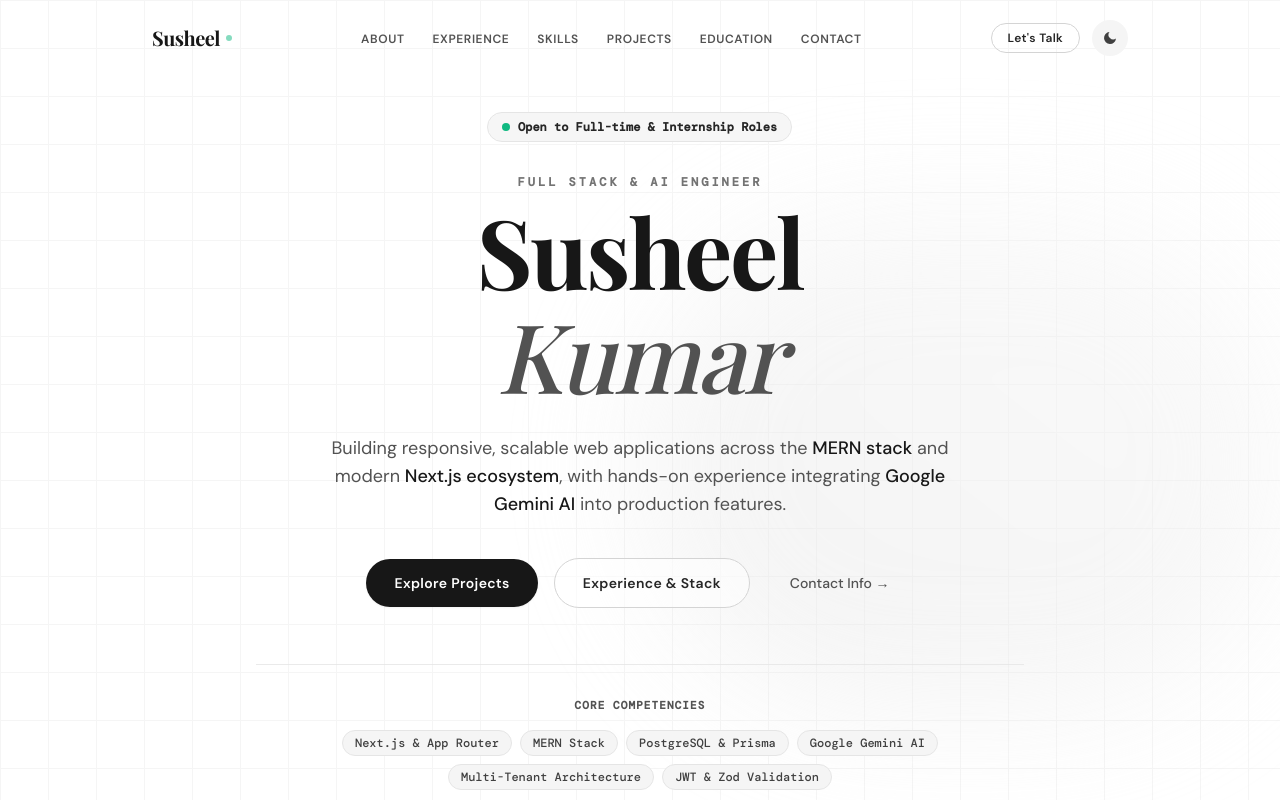
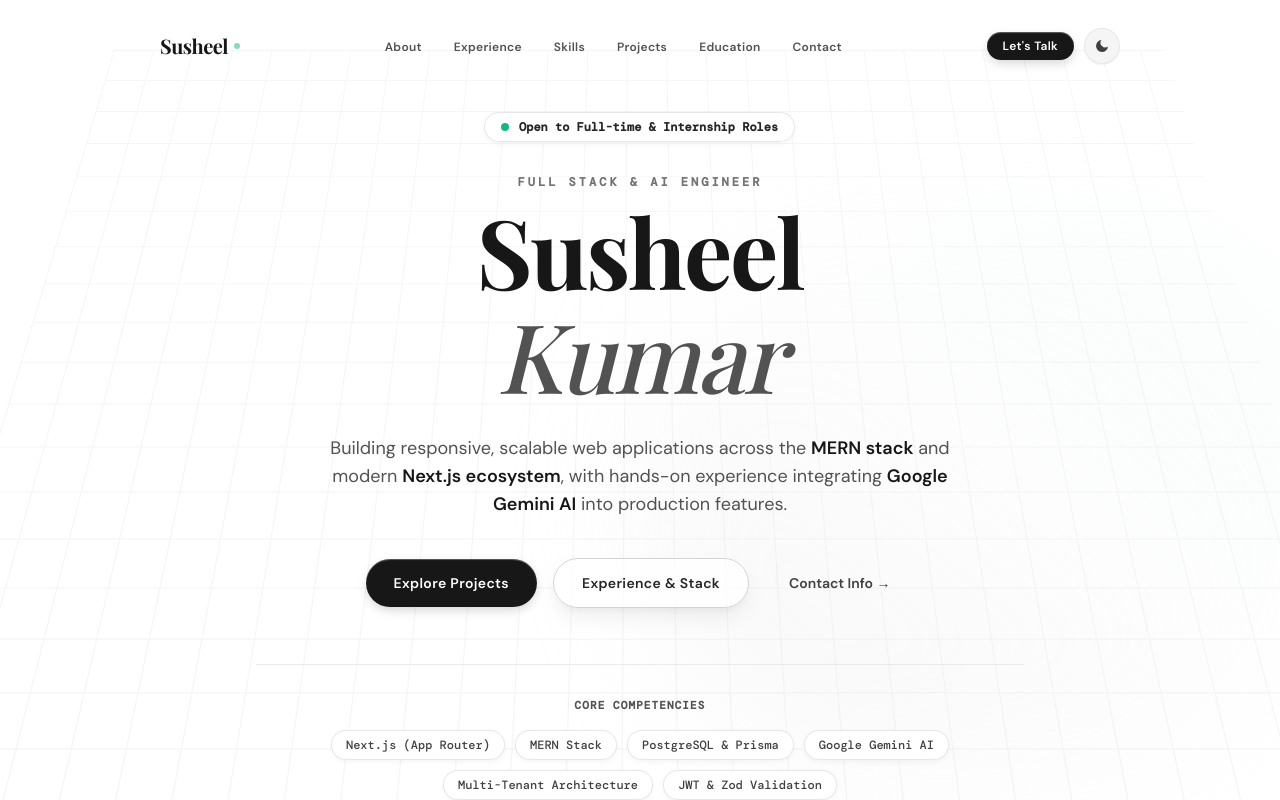
Before and after one commit to SusheelK7/Portfolio, a React (Vite) app: page / in a window 1280 px wide. Shown: the top 800 px of the page. Built offline with nearby package versions, Linux system fonts and the light colour scheme; a web font is replaced by a local one.

Commit message:
completed portfolio

```diff
--- a/src/components/About.jsx
+++ b/src/components/About.jsx
@@ -40,7 +40,7 @@ export default function About() {
             ].map(({ label, value }, i) => (
               <div
                 key={label}
-                className={`reveal reveal-delay-${i + 1} flex items-start gap-4 p-4 rounded-xl border border-neutral-200 dark:border-neutral-800 bg-white dark:bg-neutral-950`}
+                className={`reveal reveal-delay-${i + 1} card-3d flex items-start gap-4 p-4 rounded-xl border border-neutral-200/90 dark:border-neutral-800 bg-white dark:bg-neutral-950`}
               >
                 <span className="font-mono text-xs font-extrabold text-neutral-600 dark:text-neutral-400 uppercase tracking-widest pt-0.5 w-24 shrink-0">
                   {label}
--- a/src/components/Education.jsx
+++ b/src/components/Education.jsx
@@ -16,7 +16,7 @@ export default function Education() {
         </h2>
 
         {/* Education card */}
-        <div className="reveal reveal-delay-1 bg-white dark:bg-neutral-950 rounded-2xl border border-neutral-200 dark:border-neutral-800 p-8 md:p-10 mb-8">
+        <div className="reveal reveal-delay-1 card-3d bg-white dark:bg-neutral-950 rounded-2xl border border-neutral-200/90 dark:border-neutral-800 p-8 md:p-10 mb-8">
           <div className="flex flex-col md:flex-row md:justify-between md:items-start gap-4">
             <div>
               <p className="font-mono text-xs tracking-widest uppercase font-extrabold text-neutral-600 dark:text-neutral-400 mb-2">
@@ -33,7 +33,7 @@ export default function Education() {
               </p>
             </div>
             <div className="text-right shrink-0">
-              <span className="inline-block px-4 py-2 rounded-full border border-neutral-200 dark:border-neutral-700 font-mono text-xs text-neutral-700 dark:text-neutral-300">
+              <span className="inline-block px-4 py-2 rounded-full border border-neutral-200 dark:border-neutral-700 font-mono text-xs text-neutral-700 dark:text-neutral-300 pill-3d">
                 2023 – 2027
               </span>
               <p className="font-mono text-xs text-neutral-600 dark:text-neutral-400 font-bold mt-2">
@@ -65,7 +65,7 @@ export default function Education() {
             ].map(({ title, desc }, i) => (
               <div
                 key={title}
-                className={`reveal reveal-delay-${i + 2} p-5 rounded-xl border border-neutral-200 dark:border-neutral-800 bg-white dark:bg-neutral-950`}
+                className={`reveal reveal-delay-${i + 2} card-3d p-5 rounded-xl border border-neutral-200/90 dark:border-neutral-800 bg-white dark:bg-neutral-950`}
               >
                 <h4 className="font-body font-semibold text-sm text-neutral-900 dark:text-white mb-2">
                   {title}
--- a/src/components/Hero.jsx
+++ b/src/components/Hero.jsx
@@ -1,6 +1,6 @@
 export default function Hero() {
   const highlights = [
-    "Next.js & App Router",
+    "Next.js (App Router)",
     "MERN Stack",
     "PostgreSQL & Prisma",
     "Google Gemini AI",
@@ -13,37 +13,38 @@ export default function Hero() {
       id="hero"
       className="scroll-section relative flex flex-col justify-center overflow-hidden bg-white dark:bg-neutral-950 pt-28 pb-16"
     >
-      {/* Subtle grid background */}
+      {/* 3D Isometric Grid Background */}
       <div
-        className="absolute inset-0 opacity-[0.035] dark:opacity-[0.06] pointer-events-none"
+        className="absolute inset-0 opacity-[0.04] dark:opacity-[0.08] pointer-events-none"
         style={{
           backgroundImage:
             "linear-gradient(#000 1px, transparent 1px), linear-gradient(90deg, #000 1px, transparent 1px)",
           backgroundSize: "48px 48px",
+          transform: "perspective(1000px) rotateX(25deg) translateY(-80px)",
         }}
       />
 
-      {/* Ambient background glow */}
-      <div className="absolute top-1/4 left-1/2 -translate-x-1/2 -translate-y-1/2 w-[650px] h-[500px] rounded-full bg-gradient-to-tr from-neutral-200 to-neutral-100 dark:from-neutral-900/80 dark:to-neutral-800/40 blur-3xl opacity-70 pointer-events-none animate-glow" />
+      {/* 3D Ambient multi-layer background glow */}
+      <div className="absolute top-1/4 left-1/2 -translate-x-1/2 -translate-y-1/2 w-[700px] h-[550px] rounded-full bg-gradient-to-tr from-neutral-200/90 via-neutral-100/50 to-emerald-200/20 dark:from-neutral-900/90 dark:via-neutral-800/40 dark:to-emerald-950/20 blur-3xl opacity-75 pointer-events-none animate-glow" />
 
       <div className="relative z-10 max-w-5xl mx-auto px-6 text-center my-auto">
-        {/* Live status badge */}
-        <div className="reveal inline-flex items-center gap-2 px-3.5 py-1.5 rounded-full bg-neutral-100/90 dark:bg-neutral-900/90 border border-neutral-200 dark:border-neutral-800 mb-8 backdrop-blur-sm">
+        {/* 3D Live status badge */}
+        <div className="reveal inline-flex items-center gap-2.5 px-4 py-1.5 rounded-full bg-white/90 dark:bg-neutral-900/90 border border-neutral-200/90 dark:border-neutral-800/90 mb-8 backdrop-blur-md pill-3d">
           <span className="relative flex h-2 w-2">
             <span className="animate-ping absolute inline-flex h-full w-full rounded-full bg-emerald-400 opacity-75"></span>
             <span className="relative inline-flex rounded-full h-2 w-2 bg-emerald-500"></span>
           </span>
-          <span className="font-mono text-xs font-semibold text-neutral-800 dark:text-neutral-300">
+          <span className="font-mono text-xs font-semibold text-neutral-800 dark:text-neutral-200">
             Open to Full-time & Internship Roles
           </span>
         </div>
 
         {/* Tag line */}
-        <p className="reveal reveal-delay-1 font-mono text-xs tracking-[0.25em] uppercase text-neutral-500 dark:text-neutral-400 mb-3 font-bold">
+        <p className="reveal reveal-delay-1 font-mono text-xs tracking-[0.25em] uppercase text-neutral-500 dark:text-neutral-400 mb-3 font-extrabold">
           Full Stack & AI Engineer
         </p>
 
-        {/* Name */}
+        {/* 3D Heading typography */}
         <h1 className="reveal reveal-delay-2 font-display text-6xl sm:text-7xl md:text-8xl font-bold text-neutral-900 dark:text-white leading-[0.95] tracking-tight mb-2">
           Susheel
         </h1>
@@ -53,41 +54,41 @@ export default function Hero() {
 
         {/* Summary */}
         <p className="reveal reveal-delay-3 font-body text-base md:text-lg font-normal text-neutral-600 dark:text-neutral-400 max-w-2xl mx-auto leading-relaxed mb-10">
-          Building responsive, scalable web applications across the <span className="text-neutral-900 dark:text-white font-medium">MERN stack</span> and modern <span className="text-neutral-900 dark:text-white font-medium">Next.js ecosystem</span>, with hands-on experience integrating <span className="text-neutral-900 dark:text-white font-medium">Google Gemini AI</span> into production features.
+          Building responsive, scalable web applications across the <span className="text-neutral-900 dark:text-white font-semibold">MERN stack</span> and modern <span className="text-neutral-900 dark:text-white font-semibold">Next.js ecosystem</span>, with hands-on experience integrating <span className="text-neutral-900 dark:text-white font-semibold">Google Gemini AI</span> into production features.
         </p>
 
-        {/* CTAs */}
+        {/* 3D Action Buttons */}
         <div className="reveal reveal-delay-4 flex flex-wrap gap-4 justify-center items-center mb-14">
           <a
             href="#projects"
-            className="px-7 py-3.5 bg-neutral-900 dark:bg-white text-white dark:text-neutral-950 font-body font-semibold text-sm tracking-wide rounded-full hover:bg-neutral-800 dark:hover:bg-neutral-100 shadow-sm transition-all hover:scale-[1.02] active:scale-[0.98]"
+            className="px-7 py-3.5 bg-neutral-900 dark:bg-white text-white dark:text-neutral-950 font-body font-semibold text-sm tracking-wide rounded-full btn-3d"
           >
             Explore Projects
           </a>
           <a
             href="#experience"
-            className="px-7 py-3.5 border border-neutral-300 dark:border-neutral-700 bg-white/50 dark:bg-neutral-900/50 backdrop-blur-sm text-neutral-800 dark:text-neutral-200 font-body font-semibold text-sm tracking-wide rounded-full hover:border-neutral-900 dark:hover:border-white transition-all hover:scale-[1.02] active:scale-[0.98]"
+            className="px-7 py-3.5 border border-neutral-300 dark:border-neutral-700 bg-white/70 dark:bg-neutral-900/70 backdrop-blur-md text-neutral-800 dark:text-neutral-200 font-body font-semibold text-sm tracking-wide rounded-full hover:border-neutral-900 dark:hover:border-white transition-all card-3d"
           >
             Experience & Stack
           </a>
           <a
             href="#contact"
-            className="px-6 py-3.5 text-neutral-600 dark:text-neutral-400 font-body font-medium text-sm hover:text-neutral-950 dark:hover:text-white transition-colors"
+            className="px-6 py-3.5 text-neutral-700 dark:text-neutral-300 font-body font-semibold text-sm hover:text-neutral-950 dark:hover:text-white transition-colors"
           >
             Contact Info →
           </a>
         </div>
 
-        {/* Tech Highlights Strip */}
+        {/* 3D Tech Highlights Strip */}
         <div className="reveal reveal-delay-5 pt-8 border-t border-neutral-200/80 dark:border-neutral-800/80 max-w-3xl mx-auto">
           <p className="font-mono text-[11px] tracking-widest uppercase text-neutral-600 dark:text-neutral-400 mb-4 font-extrabold">
             Core Competencies
           </p>
-          <div className="flex flex-wrap justify-center gap-2">
+          <div className="flex flex-wrap justify-center gap-2.5">
             {highlights.map((h) => (
               <span
                 key={h}
-                className="px-3 py-1 rounded-full bg-neutral-100 dark:bg-neutral-900 border border-neutral-200 dark:border-neutral-800 font-mono text-xs text-neutral-700 dark:text-neutral-300 font-medium"
+                className="px-3.5 py-1.5 rounded-full bg-white dark:bg-neutral-900 border border-neutral-200/90 dark:border-neutral-800/90 font-mono text-xs text-neutral-700 dark:text-neutral-300 font-medium pill-3d hover:scale-105 transition-transform"
               >
                 {h}
               </span>
--- a/src/components/Navbar.jsx
+++ b/src/components/Navbar.jsx
@@ -7,36 +7,37 @@ export default function Navbar({ dark, toggleDark }) {
   const [menuOpen, setMenuOpen] = useState(false);
 
   useEffect(() => {
-    const handleScroll = () => setScrolled(window.scrollY > 30);
+    const handleScroll = () => setScrolled(window.scrollY > 40);
     window.addEventListener("scroll", handleScroll);
     return () => window.removeEventListener("scroll", handleScroll);
   }, []);
 
   return (
-    <header
-      className={`fixed top-0 left-0 right-0 z-50 transition-all duration-300 ${
+    <header className="fixed top-0 left-0 right-0 z-50 pointer-events-none">
+      <div className="max-w-5xl mx-auto px-4 sm:px-6 pt-3 transition-all duration-500">
+        <nav
+          className={`pointer-events-auto nav-island transition-all duration-500 ${
             scrolled
-          ? "py-3 bg-white/80 dark:bg-neutral-950/80 backdrop-blur-md border-b border-neutral-200/80 dark:border-neutral-800/80 shadow-sm"
-          : "py-5 bg-transparent"
-      }`}
+              ? "scrolled py-2.5 px-6 bg-white/90 dark:bg-neutral-900/90 backdrop-blur-xl border border-neutral-200/80 dark:border-neutral-800/90 rounded-full shadow-2xl max-w-4xl mx-auto"
+              : "py-4 px-2 bg-transparent border-transparent max-w-5xl mx-auto"
+          } flex items-center justify-between`}
         >
-      <div className="max-w-5xl mx-auto px-6 flex items-center justify-between">
           {/* Logo */}
           <a
             href="#hero"
-          className="group font-display text-xl font-bold tracking-tight text-neutral-900 dark:text-white flex items-center gap-1.5"
+            className="group font-display text-lg sm:text-xl font-bold tracking-tight text-neutral-900 dark:text-white flex items-center gap-1.5"
           >
-          <span>Susheel</span>
+            <span className="group-hover:tracking-wider transition-all duration-300">Susheel</span>
             <span className="w-1.5 h-1.5 rounded-full bg-emerald-500 inline-block animate-pulse" />
           </a>
 
-        {/* Desktop nav */}
-        <ul className="hidden md:flex gap-7 items-center">
+          {/* Desktop nav links with 3D hover pills */}
+          <ul className="hidden md:flex gap-1 items-center">
             {links.map((l) => (
               <li key={l}>
                 <a
                   href={`#${l.toLowerCase()}`}
-                className="font-body text-xs uppercase tracking-wider font-semibold text-neutral-600 dark:text-neutral-400 hover:text-neutral-950 dark:hover:text-white transition-colors py-1 relative after:absolute after:bottom-0 after:left-0 after:right-0 after:h-0.5 after:bg-neutral-900 dark:after:bg-white after:scale-x-0 hover:after:scale-x-100 after:transition-transform"
+                  className="px-3.5 py-1.5 rounded-full font-body text-xs font-semibold tracking-wide text-neutral-600 dark:text-neutral-400 hover:text-neutral-900 dark:hover:text-white hover:bg-white dark:hover:bg-neutral-800/90 hover:shadow-sm transition-all"
                 >
                   {l}
                 </a>
@@ -44,11 +45,11 @@ export default function Navbar({ dark, toggleDark }) {
             ))}
           </ul>
 
-        <div className="flex items-center gap-3">
-          {/* Quick Contact CTA on desktop */}
+          <div className="flex items-center gap-2.5">
+            {/* Quick Contact CTA */}
             <a
               href="#contact"
-            className="hidden sm:inline-flex items-center justify-center px-4 py-1.5 rounded-full text-xs font-semibold tracking-wide border border-neutral-300 dark:border-neutral-700 text-neutral-800 dark:text-neutral-200 hover:border-neutral-900 dark:hover:border-white transition-colors"
+              className="hidden sm:inline-flex items-center justify-center px-4 py-1.5 rounded-full text-xs font-semibold tracking-wide bg-neutral-900 dark:bg-white text-white dark:text-neutral-950 btn-3d"
             >
               Let's Talk
             </a>
@@ -57,7 +58,7 @@ export default function Navbar({ dark, toggleDark }) {
             <button
               onClick={toggleDark}
               aria-label="Toggle theme"
-            className="w-9 h-9 rounded-full flex items-center justify-center bg-neutral-100 dark:bg-neutral-800 hover:bg-neutral-200 dark:hover:bg-neutral-700 transition-colors"
+              className="w-9 h-9 rounded-full flex items-center justify-center bg-neutral-100 dark:bg-neutral-800/90 hover:bg-neutral-200 dark:hover:bg-neutral-700 transition-all border border-neutral-200/80 dark:border-neutral-700/60 shadow-sm cursor-pointer"
             >
               {dark ? (
                 <svg xmlns="http://www.w3.org/2000/svg" className="w-4 h-4 text-amber-400" fill="currentColor" viewBox="0 0 24 24">
@@ -70,10 +71,10 @@ export default function Navbar({ dark, toggleDark }) {
               )}
             </button>
 
-          {/* Hamburger */}
+            {/* Mobile Hamburger */}
             <button
               onClick={() => setMenuOpen(!menuOpen)}
-            className="md:hidden w-9 h-9 flex items-center justify-center rounded-full bg-neutral-100 dark:bg-neutral-800"
+              className="md:hidden w-9 h-9 flex items-center justify-center rounded-full bg-neutral-100 dark:bg-neutral-800 border border-neutral-200 dark:border-neutral-700 cursor-pointer"
               aria-label="Toggle menu"
             >
               <div className="flex flex-col gap-1.5">
@@ -83,18 +84,18 @@ export default function Navbar({ dark, toggleDark }) {
               </div>
             </button>
           </div>
-      </div>
+        </nav>
 
-      {/* Mobile menu */}
+        {/* Mobile menu dropdown card */}
         {menuOpen && (
-        <div className="md:hidden bg-white/95 dark:bg-neutral-950/95 backdrop-blur-md border-t border-neutral-200 dark:border-neutral-800 px-6 py-5 shadow-lg">
-          <ul className="flex flex-col gap-4">
+          <div className="pointer-events-auto md:hidden mt-2 bg-white/95 dark:bg-neutral-900/95 backdrop-blur-2xl border border-neutral-200/90 dark:border-neutral-800/90 rounded-2xl p-5 shadow-2xl animate-fade-in max-w-sm mx-auto">
+            <ul className="flex flex-col gap-3">
               {links.map((l) => (
                 <li key={l}>
                   <a
                     href={`#${l.toLowerCase()}`}
                     onClick={() => setMenuOpen(false)}
-                  className="font-body text-sm font-medium text-neutral-700 dark:text-neutral-300 hover:text-neutral-950 dark:hover:text-white block py-1"
+                    className="font-body text-sm font-semibold text-neutral-700 dark:text-neutral-300 hover:text-neutral-950 dark:hover:text-white block py-1.5 px-3 rounded-lg hover:bg-neutral-100 dark:hover:bg-neutral-800 transition-colors"
                   >
                     {l}
                   </a>
@@ -103,6 +104,7 @@ export default function Navbar({ dark, toggleDark }) {
             </ul>
           </div>
         )}
+      </div>
     </header>
   );
 }
--- a/src/components/Skills.jsx
+++ b/src/components/Skills.jsx
@@ -106,10 +106,10 @@ export default function Skills() {
           {skillGroups.map(({ category, icon, skills }, gi) => (
             <div
               key={category}
-              className={`reveal reveal-delay-${(gi % 3) + 1} card-hover p-6 rounded-2xl border border-neutral-200 dark:border-neutral-800 bg-white dark:bg-neutral-950 shadow-sm`}
+              className={`reveal reveal-delay-${(gi % 3) + 1} card-3d p-6 rounded-2xl border border-neutral-200/90 dark:border-neutral-800 bg-white dark:bg-neutral-950`}
             >
               <div className="flex items-center gap-2.5 mb-4 text-neutral-800 dark:text-neutral-200">
-                <span className="p-1.5 rounded-lg bg-neutral-100 dark:bg-neutral-800 text-neutral-700 dark:text-neutral-300">
+                <span className="p-2 rounded-lg bg-neutral-100 dark:bg-neutral-900 text-neutral-700 dark:text-neutral-300 pill-3d">
                   {icon}
                 </span>
                 <p className="font-mono text-xs font-bold tracking-wider uppercase">
@@ -120,7 +120,7 @@ export default function Skills() {
                 {skills.map((s) => (
                   <span
                     key={s}
-                    className="px-2.5 py-1.5 rounded-lg bg-neutral-50 dark:bg-neutral-900 border border-neutral-200/90 dark:border-neutral-800 font-body text-xs font-medium text-neutral-700 dark:text-neutral-300 hover:border-neutral-400 dark:hover:border-neutral-600 transition-colors"
+                    className="px-2.5 py-1.5 rounded-lg bg-neutral-50 dark:bg-neutral-900 border border-neutral-200/80 dark:border-neutral-800/80 font-body text-xs font-medium text-neutral-700 dark:text-neutral-300 hover:border-neutral-400 dark:hover:border-neutral-600 transition-all hover:scale-105 pill-3d"
                   >
                     {s}
                   </span>
--- a/src/index.css
+++ b/src/index.css
@@ -68,12 +68,12 @@ body {
 /* Subtle pulse glow */
 @keyframes glowPulse {
   0%, 100% {
-    opacity: 0.4;
+    opacity: 0.35;
     transform: scale(1);
   }
   50% {
-    opacity: 0.8;
-    transform: scale(1.04);
+    opacity: 0.7;
+    transform: scale(1.05);
   }
 }
 
@@ -97,10 +97,94 @@ body {
   animation: fadeIn 0.35s ease-out forwards;
 }
 
-/* Card hover glow */
-.card-hover {
-  transition: transform 0.25s ease, box-shadow 0.25s ease, border-color 0.25s ease;
+/* 3D Depth Card with Specular Top Bevel & Multi-layered Drop Shadow */
+.card-3d {
+  position: relative;
+  transition: transform 0.32s cubic-bezier(0.16, 1, 0.3, 1), box-shadow 0.32s cubic-bezier(0.16, 1, 0.3, 1), border-color 0.32s ease;
+  box-shadow:
+    inset 0 1px 1px 0 rgba(255, 255, 255, 0.9),
+    0 4px 6px -1px rgba(0, 0, 0, 0.04),
+    0 10px 24px -4px rgba(0, 0, 0, 0.08);
 }
-.card-hover:hover {
-  transform: translateY(-3px);
+
+.card-3d:hover {
+  transform: translateY(-5px);
+  box-shadow:
+    inset 0 1px 2px 0 rgba(255, 255, 255, 1),
+    0 12px 24px -2px rgba(0, 0, 0, 0.08),
+    0 24px 44px -8px rgba(0, 0, 0, 0.12);
 }
+
+.dark .card-3d {
+  box-shadow:
+    inset 0 1px 1px 0 rgba(255, 255, 255, 0.12),
+    0 4px 10px -2px rgba(0, 0, 0, 0.5),
+    0 18px 36px -8px rgba(0, 0, 0, 0.75);
+}
+
+.dark .card-3d:hover {
+  transform: translateY(-5px);
+  box-shadow:
+    inset 0 1px 2px 0 rgba(255, 255, 255, 0.22),
+    0 12px 28px -4px rgba(0, 0, 0, 0.7),
+    0 28px 56px -10px rgba(0, 0, 0, 0.9),
+    0 0 24px 0 rgba(255, 255, 255, 0.03);
+}
+
+/* 3D Floating Island Navbar Card */
+.nav-island {
+  transition: all 0.4s cubic-bezier(0.16, 1, 0.3, 1);
+}
+
+.nav-island.scrolled {
+  top: 1rem;
+  max-width: 56rem;
+  border-radius: 9999px;
+  box-shadow:
+    inset 0 1px 1px 0 rgba(255, 255, 255, 0.8),
+    0 10px 30px -5px rgba(0, 0, 0, 0.12),
+    0 20px 40px -10px rgba(0, 0, 0, 0.08);
+}
+
+.dark .nav-island.scrolled {
+  box-shadow:
+    inset 0 1px 1px 0 rgba(255, 255, 255, 0.15),
+    0 12px 36px -6px rgba(0, 0, 0, 0.8),
+    0 24px 48px -12px rgba(0, 0, 0, 0.9);
+}
+
+/* 3D Button Depth */
+.btn-3d {
+  position: relative;
+  transition: all 0.2s cubic-bezier(0.16, 1, 0.3, 1);
+  box-shadow:
+    inset 0 1px 1px 0 rgba(255, 255, 255, 0.3),
+    0 4px 12px -2px rgba(0, 0, 0, 0.2);
+}
+
+.btn-3d:hover {
+  transform: translateY(-2px);
+  box-shadow:
+    inset 0 1px 2px 0 rgba(255, 255, 255, 0.45),
+    0 8px 20px -4px rgba(0, 0, 0, 0.28);
+}
+
+.btn-3d:active {
+  transform: translateY(1px);
+  box-shadow:
+    inset 0 1px 1px 0 rgba(0, 0, 0, 0.2),
+    0 2px 6px -1px rgba(0, 0, 0, 0.15);
+}
+
+/* 3D Floating Pill */
+.pill-3d {
+  box-shadow:
+    inset 0 1px 1px 0 rgba(255, 255, 255, 0.4),
+    0 2px 6px -1px rgba(0, 0, 0, 0.06);
+}
+
+.dark .pill-3d {
+  box-shadow:
+    inset 0 1px 1px 0 rgba(255, 255, 255, 0.08),
+    0 2px 8px -1px rgba(0, 0, 0, 0.4);
+}
```
Also changed, not shown: src/components/Contact.jsx (+4 -4 lines), src/components/Experience.jsx (+4 -4 lines), src/components/Projects.jsx (+4 -4 lines). Lines whose indentation alone changed are shown as unchanged.
